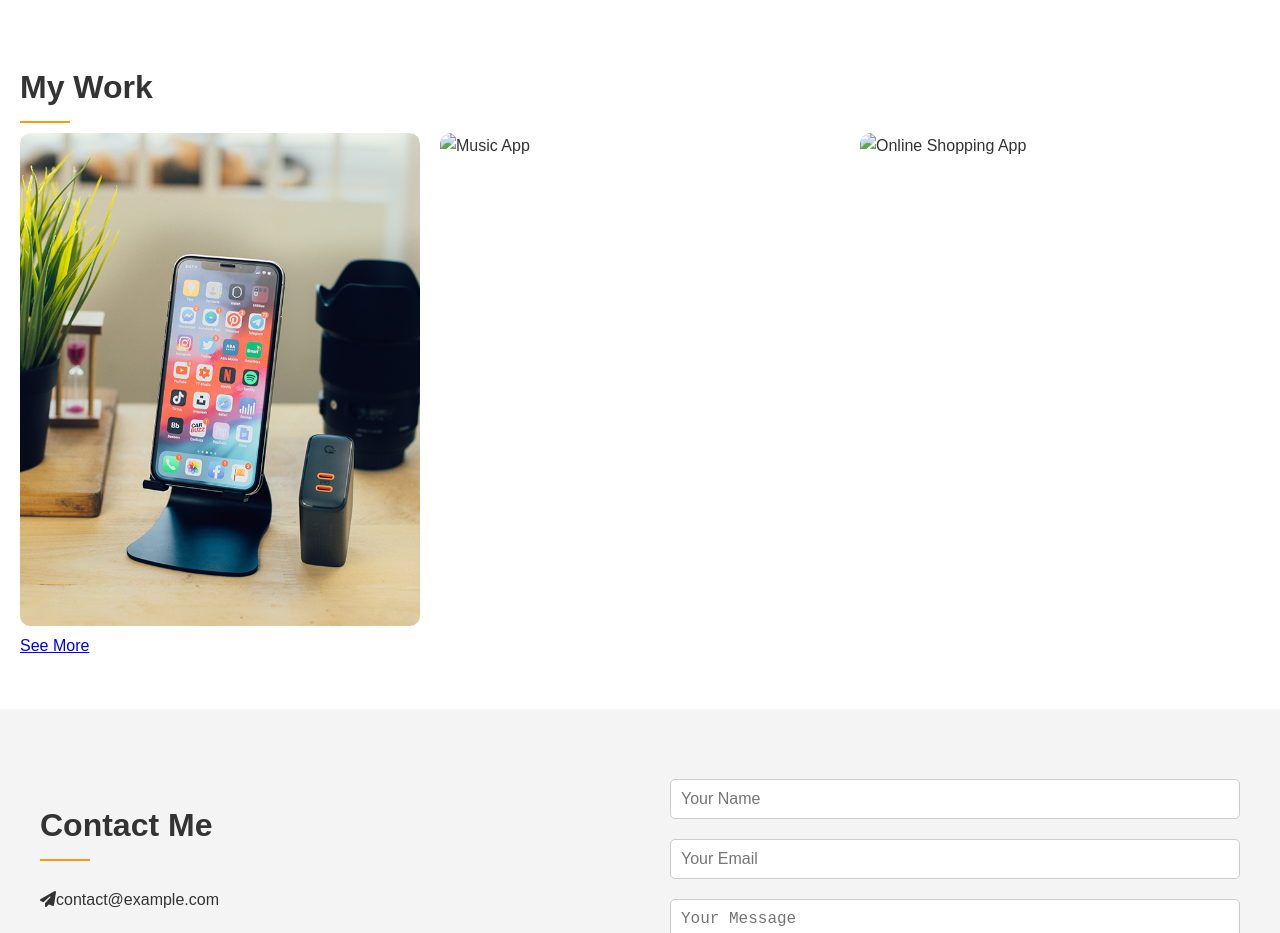
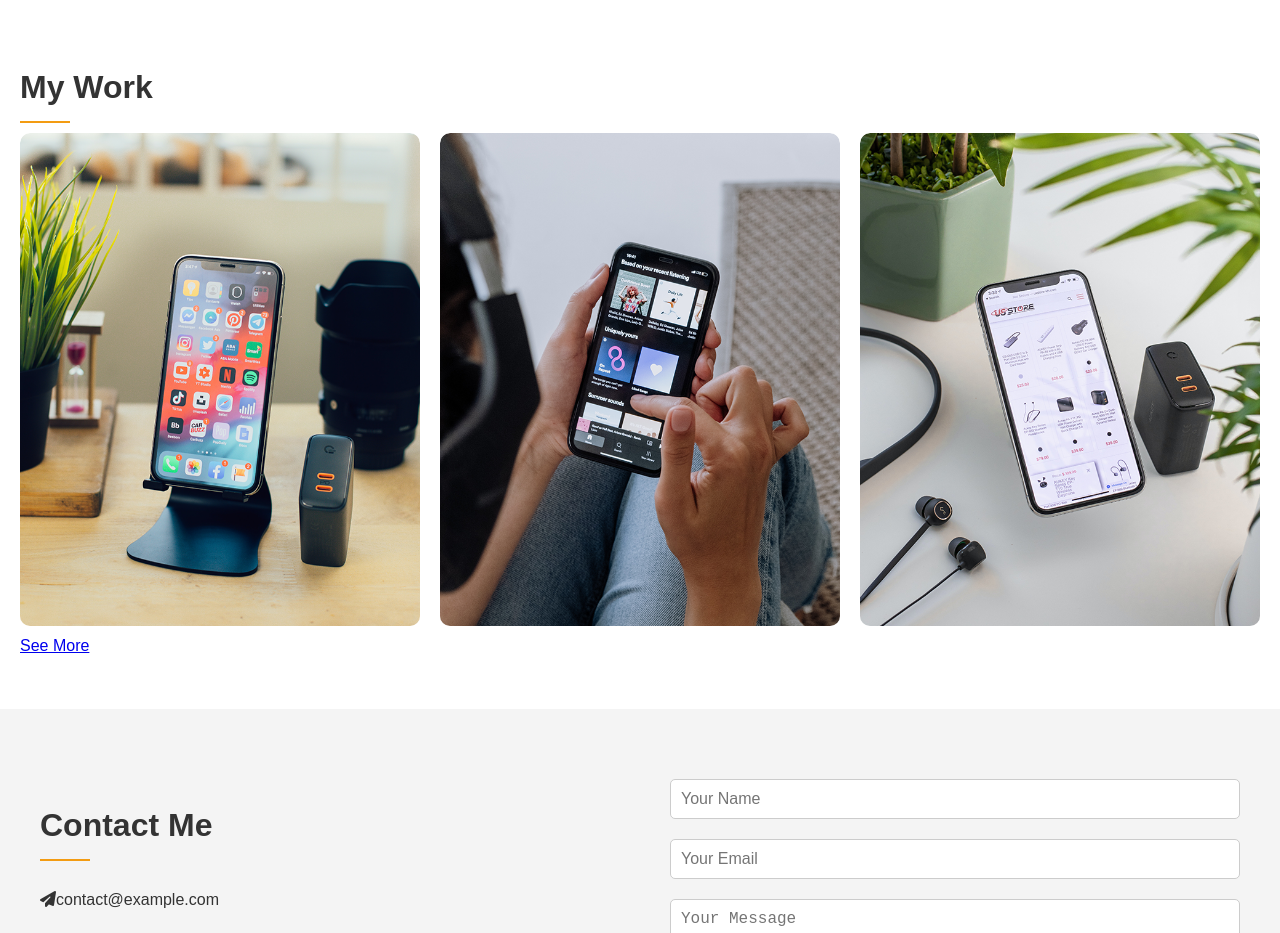
Before and after one commit to Rahulsahani0429/rahul.github.io, a plain HTML site: page index.html in a window 1280 px wide. Shown: the part 3280-4213 px from the top of the page. Drawn offline with Linux system fonts and the light colour scheme; files whose address does not match are found by name.

Commit message:
Update index.html
gfchj

```diff
--- a/index.html
+++ b/index.html
@@ -115,7 +115,7 @@
                 </div>
             </div>
             <div class="work">
-                <img src="/My-portfolio/image/work-2.png" alt="Music App">
+                <img src="work-2.png" alt="Music App">
                 <div class="layer">
                     <h3>Music App</h3>
                     <p>The app connects you to the talented people around the world. Download it from the Play Store.
@@ -124,7 +124,7 @@
                 </div>
             </div>
             <div class="work">
-                <img src="/My-portfolio/image/work-3.png" alt="Online Shopping App">
+                <img src="work-3.png" alt="Online Shopping App">
                 <div class="layer">
                     <h3>Online Shopping</h3>
                     <p>The app connects you to the talented people around the world. Download it from the Play Store.
```
